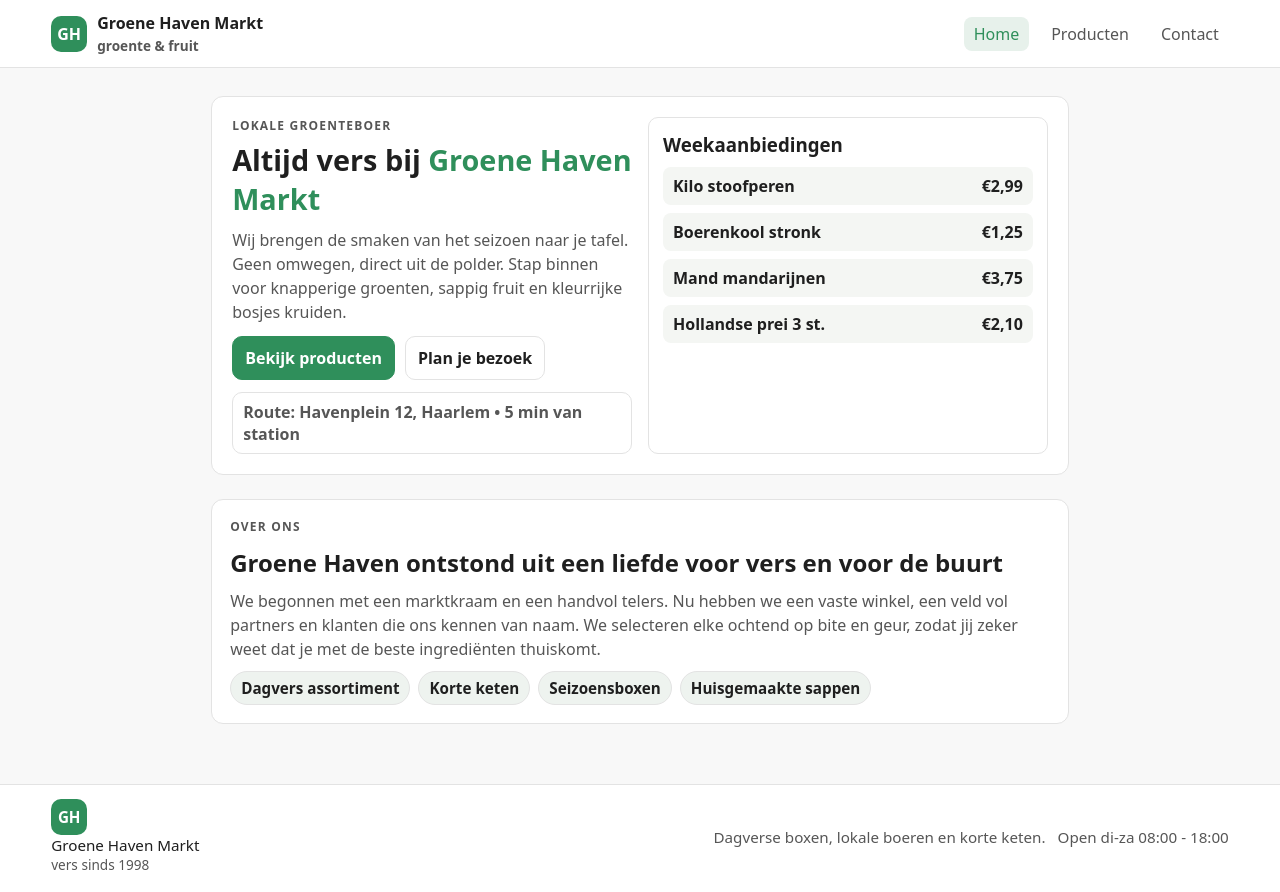
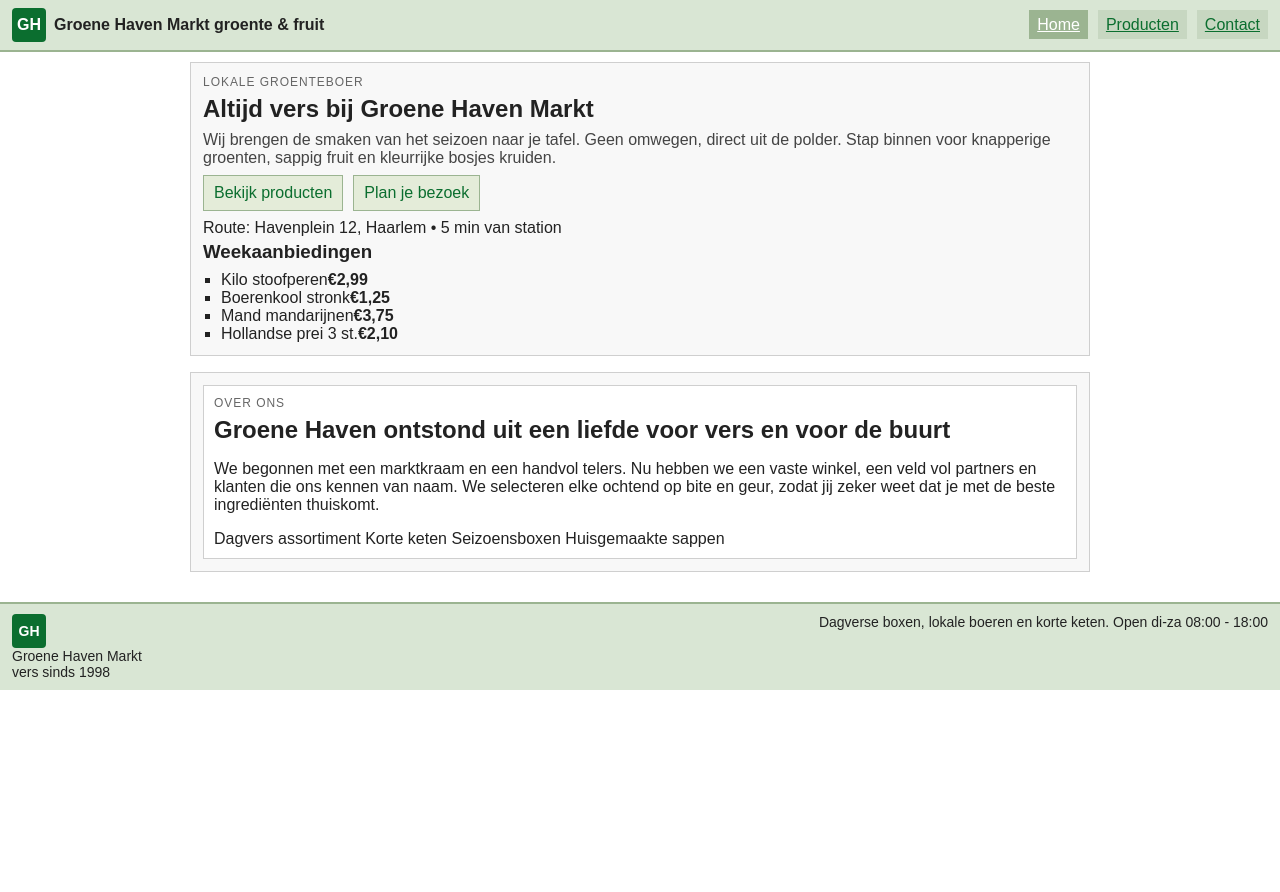
Before and after one commit to Nickdev8/m6prog_de_groene_kist, a PHP site: page / in a window 1280 px wide. After the commit the page ends 690 px from the top, so only its background shows below. Run offline with PHP 8.4, Linux system fonts and the light colour scheme.

Commit message:
Strip styling down to bare basics

```diff
--- a/src/assets/styles.css
+++ b/src/assets/styles.css
@@ -1,315 +1,142 @@
-:root {
-    --bg: #f8f8f8;
-    --card: #ffffff;
-    --border: #e3e3e3;
-    --text: #1f1f1f;
-    --muted: #565656;
-    --accent: #2f8f5b;
-}
-
-*,
-*::before,
-*::after {
-    box-sizing: border-box;
-}
-
 body {
     margin: 0;
-    font-family: system-ui, -apple-system, sans-serif;
-    background: var(--bg);
-    color: var(--text);
+    padding: 0;
+    font-family: Arial, sans-serif;
+    background: #ffffff;
+    color: #222;
 }
 
 a {
-    color: inherit;
-    text-decoration: none;
+    color: #0b6e2f;
 }
 
-.navigation {
+header.navigation {
+    background: #d9e6d4;
+    padding: 8px 12px;
+    border-bottom: 2px solid #9bb491;
     display: flex;
     align-items: center;
     justify-content: space-between;
-    padding: 12px 4vw;
-    border-bottom: 1px solid var(--border);
-    background: #fff;
 }
 
 .nav-brand {
+    font-weight: bold;
     display: flex;
     align-items: center;
-    gap: 10px;
-    font-weight: 700;
+    gap: 8px;
 }
 
 .logo-circle {
-    width: 36px;
-    height: 36px;
-    border-radius: 10px;
-    background: var(--accent);
-    color: white;
-    font-weight: 800;
+    width: 34px;
+    height: 34px;
+    border-radius: 4px;
+    background: #0b6e2f;
+    color: #fff;
     display: grid;
     place-items: center;
-}
-
-.brand-text {
-    display: flex;
-    flex-direction: column;
-    gap: 2px;
-}
-
-.brand-tag {
-    font-size: 0.85rem;
-    color: var(--muted);
+    font-weight: 800;
 }
 
 nav ul {
+    list-style: none;
     display: flex;
-    list-style: none;
-    gap: 12px;
+    gap: 10px;
     margin: 0;
     padding: 0;
 }
 
 nav a {
-    padding: 6px 10px;
-    border-radius: 8px;
-    color: var(--muted);
+    padding: 6px 8px;
+    background: #c7d7c1;
 }
 
 nav a.active {
-    background: #e7f1eb;
-    color: var(--accent);
+    background: #9bb491;
+    color: #fff;
 }
 
 .page {
-    max-width: 960px;
-    margin: 28px auto 60px;
-    padding: 0 4vw;
+    max-width: 900px;
+    margin: 10px auto 30px;
+    padding: 0 12px;
     display: flex;
     flex-direction: column;
-    gap: 24px;
+    gap: 16px;
 }
 
-.hero {
-    display: grid;
-    grid-template-columns: repeat(auto-fit, minmax(260px, 1fr));
-    gap: 16px;
-    padding: 20px;
-    background: var(--card);
-    border: 1px solid var(--border);
-    border-radius: 12px;
+section {
+    border: 1px solid #cfcfcf;
+    padding: 12px;
+    background: #f8f8f8;
 }
 
 .kicker {
     text-transform: uppercase;
-    letter-spacing: 0.1em;
-    font-size: 0.75rem;
-    font-weight: 700;
-    color: var(--muted);
+    font-size: 12px;
+    color: #666;
     margin: 0 0 6px;
+    letter-spacing: 0.08em;
 }
 
-h1 {
-    margin: 0 0 10px;
-    font-size: 1.8rem;
-}
-
-h1 span {
-    color: var(--accent);
+h1, h2, h3 {
+    margin: 4px 0 8px;
 }
 
 .lead {
-    color: var(--muted);
-    line-height: 1.5;
-    margin: 0 0 10px;
+    margin: 0 0 8px;
+    color: #444;
 }
 
 .hero-actions {
     display: flex;
     gap: 10px;
-    margin: 12px 0;
+    margin: 8px 0;
 }
 
 .btn {
-    padding: 10px 12px;
-    border-radius: 10px;
-    border: 1px solid var(--border);
-    font-weight: 700;
-    background: #fff;
+    padding: 8px 10px;
+    border: 1px solid #9bb491;
+    background: #e4ecd9;
+    color: #0b6e2f;
+    text-decoration: none;
 }
 
-.btn.primary {
-    background: var(--accent);
-    color: white;
-    border-color: var(--accent);
-}
-
-.location-chip {
-    display: inline-flex;
-    padding: 8px 10px;
-    border-radius: 10px;
-    border: 1px solid var(--border);
-    color: var(--muted);
-    font-weight: 600;
-}
-
-.hero-card {
-    background: var(--card);
-    border-radius: 10px;
-    padding: 14px;
-    border: 1px solid var(--border);
-}
-
-.hero-card h3 {
-    margin: 0 0 10px;
-}
-
-.hero-card ul {
-    list-style: none;
-    padding: 0;
-    margin: 0;
-    display: grid;
-    gap: 8px;
-}
-
-.hero-card li {
-    display: flex;
-    justify-content: space-between;
-    padding: 8px 10px;
-    border-radius: 8px;
-    background: #f4f6f3;
-    font-weight: 700;
-}
-
-.about .card,
-.card {
-    background: var(--card);
-    border-radius: 12px;
-    padding: 18px;
-    border: 1px solid var(--border);
-}
-
-.about h2 {
-    margin: 4px 0 10px;
-}
-
-.about p {
-    margin: 0 0 10px;
-    color: var(--muted);
-    line-height: 1.5;
-}
-
-.pill-group {
-    display: flex;
-    flex-wrap: wrap;
-    gap: 8px;
-}
-
-.pill {
-    background: #eef3ef;
-    color: var(--text);
-    padding: 6px 10px;
-    border-radius: 999px;
-    font-weight: 700;
-    font-size: 0.95rem;
-    border: 1px solid var(--border);
-}
-
-.page-header {
-    background: var(--card);
-    padding: 18px;
-    border-radius: 12px;
-    border: 1px solid var(--border);
+.hero-card ul,
+.list {
+    list-style: square;
+    padding-left: 18px;
+    margin: 6px 0 0;
 }
 
 .product-grid,
 .contact-grid {
     display: grid;
-    grid-template-columns: repeat(auto-fit, minmax(240px, 1fr));
-    gap: 14px;
+    grid-template-columns: repeat(auto-fit, minmax(220px, 1fr));
+    gap: 10px;
 }
 
-.card h3 {
-    margin-top: 0;
-}
-
-.card-lead {
-    color: var(--muted);
-}
-
-.highlight {
-    border-color: var(--accent);
-}
-
-.list {
-    list-style: none;
-    margin: 10px 0 0;
-    padding: 0;
-    color: var(--muted);
-    display: grid;
-    gap: 6px;
-}
-
-.list.check li {
-    position: relative;
-    padding-left: 18px;
-}
-
-.list.check li::before {
-    content: '–';
-    position: absolute;
-    left: 0;
-    color: var(--accent);
-    font-weight: 800;
+.card {
+    border: 1px solid #cfcfcf;
+    background: #fff;
+    padding: 10px;
 }
 
 .price-tag {
-    display: inline-flex;
-    margin-top: 10px;
-    padding: 8px 12px;
-    border-radius: 10px;
-    background: #eef3ef;
-    color: var(--text);
-    font-weight: 800;
-}
-
-.label {
-    text-transform: uppercase;
-    font-size: 0.78rem;
-    letter-spacing: 0.1em;
-    color: var(--muted);
-    margin: 10px 0 4px;
-    font-weight: 700;
+    display: inline-block;
+    margin-top: 6px;
+    padding: 4px 8px;
+    background: #d9e6d4;
+    border: 1px solid #9bb491;
+    font-weight: bold;
 }
 
 .site-footer {
+    border-top: 2px solid #9bb491;
+    background: #d9e6d4;
+    padding: 10px 12px;
     display: flex;
-    align-items: center;
     justify-content: space-between;
-    padding: 14px 4vw 18px;
-    border-top: 1px solid var(--border);
-    background: #fff;
     flex-wrap: wrap;
-    gap: 10px;
-    font-size: 0.95rem;
+    gap: 8px;
+    font-size: 14px;
 }
-
-.footer-meta {
-    display: flex;
-    gap: 12px;
-    color: var(--muted);
-    flex-wrap: wrap;
-}
-
-@media (max-width: 720px) {
-    .navigation {
-        flex-direction: column;
-        align-items: flex-start;
-        gap: 8px;
-    }
-
-    nav ul {
-        gap: 8px;
-    }
-}
```
